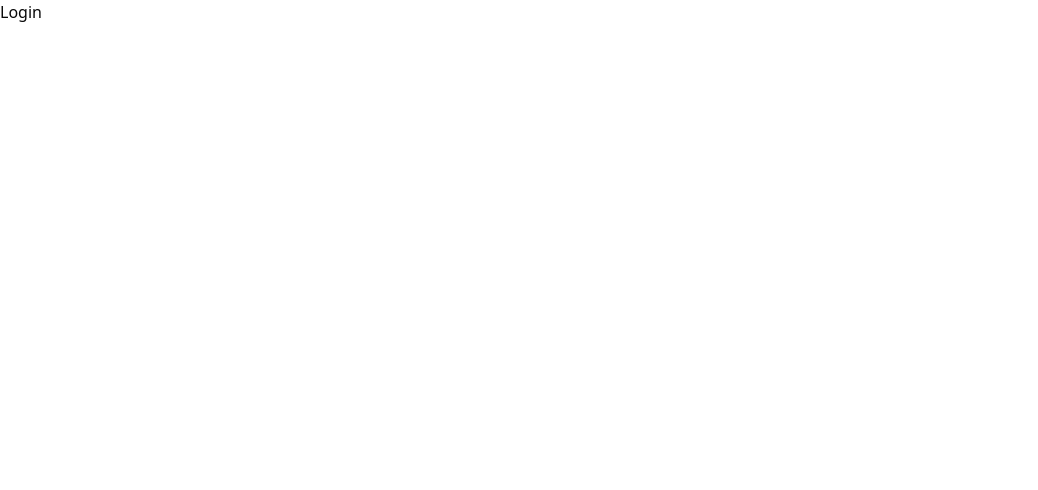
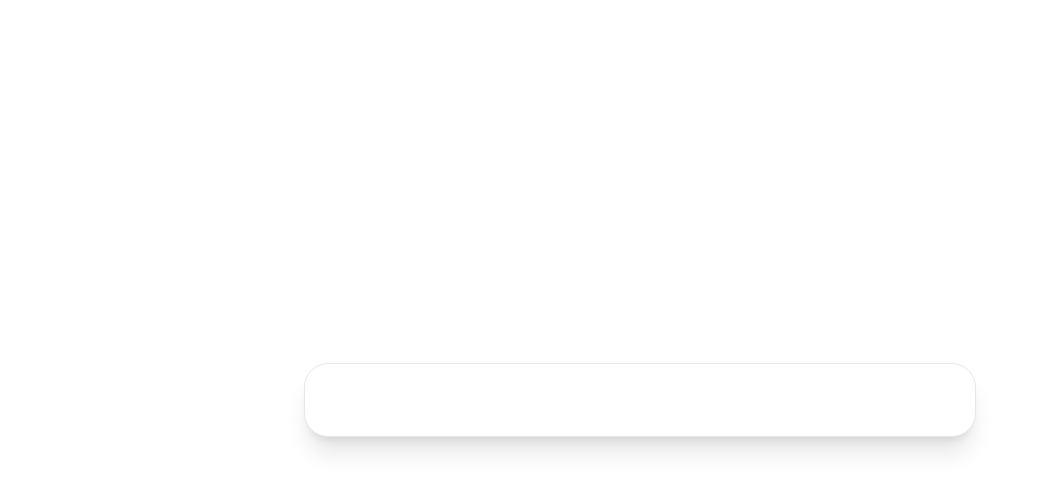
Before and after one commit to Abdullah-Az-Zahur/cpsacademy-frontend, a Next.js app: page /login in a window 1280 px wide. Shown: the top 490 px of the page, without its empty margins (0-1038 px from the left). Built offline with nearby package versions, Linux system fonts and the light colour scheme.

Commit message:
add : login page

```diff
--- a/src/app/(auth)/login/page.tsx
+++ b/src/app/(auth)/login/page.tsx
@@ -1,9 +1,14 @@
-import React from 'react'
+import React from "react";
 
 function Login() {
   return (
-    <div>Login</div>
-  )
+    <section className="w-full h-lvh bg-white p-6 flex justify-center items-center">
+      <div className="max-w-2xl w-full flex flex-col items-center mx-auto rounded-3xl sm:p-6 p-4 bg-white border border-gray-200 shadow-xl">
+        <h1 className="flex justify-center font-semibold text-4xl text-primary mb-6"></h1>
+      {/* login from */}
+      </div>
+    </section>
+  );
 }
 
-export default Login
+export default Login;
```
